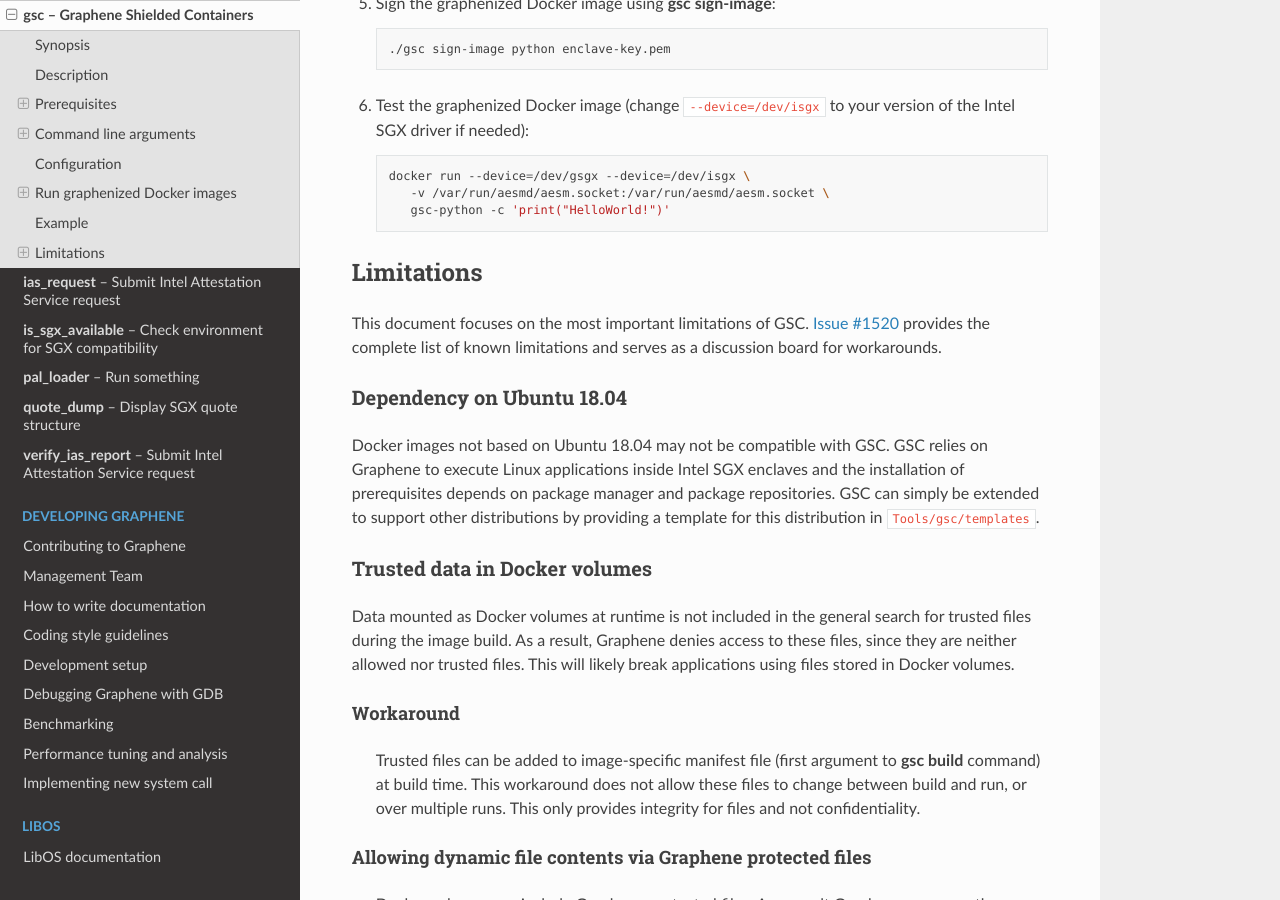
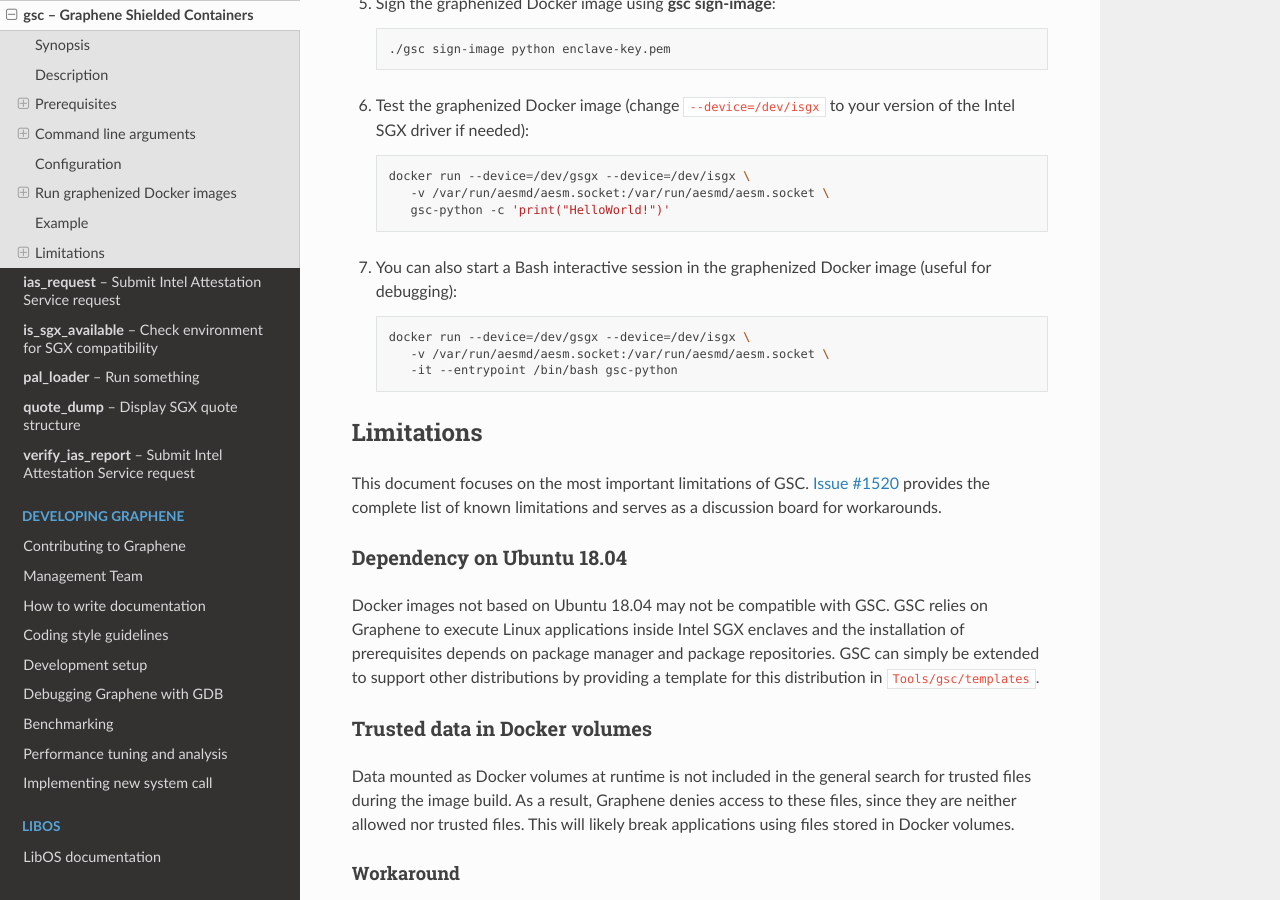
Before and after one commit to aeropittura/vaultrun, a Sphinx documentation site: the page built from Documentation/manpages/gsc.rst, in a window 1280 px wide and 900 px high, scrolled down 7809 px. Built offline with Sphinx 7.4.7 and the Read the Docs theme 2.0.0, drawn with Linux system fonts in a browser that asks for light colours.

Commit message:
[GSC] Improve GSC debugging experience
This commit makes GDB work correctly inside the Docker container. This
commit also changes the log level from "debug" to "all" because it makes
more sense to show the complete Graphene trace when debugging GSC.

Signed-off-by: Dmitrii Kuvaiskii <dmitrii.kuvaiskii@intel.com>

Original-author: Dmitrii Kuvaiskii <dmitrii.kuvaiskii@intel.com>
Original-committer: Dmitrii Kuvaiskii <dmitrii.kuvaiskii@intel.com>
Original-commit: 79f918f44e44e3843605f9fd3762574ce1dddfd7

```diff
--- a/Documentation/manpages/gsc.rst
+++ b/Documentation/manpages/gsc.rst
@@ -421,6 +421,15 @@ This example assumes that all prerequisites are installed and configured.
          -v /var/run/aesmd/aesm.socket:/var/run/aesmd/aesm.socket \
          gsc-python -c 'print("HelloWorld!")'
 
+#. You can also start a Bash interactive session in the graphenized Docker
+   image (useful for debugging):
+
+   .. code-block:: sh
+
+      docker run --device=/dev/gsgx --device=/dev/isgx \
+         -v /var/run/aesmd/aesm.socket:/var/run/aesmd/aesm.socket \
+         -it --entrypoint /bin/bash gsc-python
+
 Limitations
 ===========
 
```
Also changed, not shown: 2 other files.
